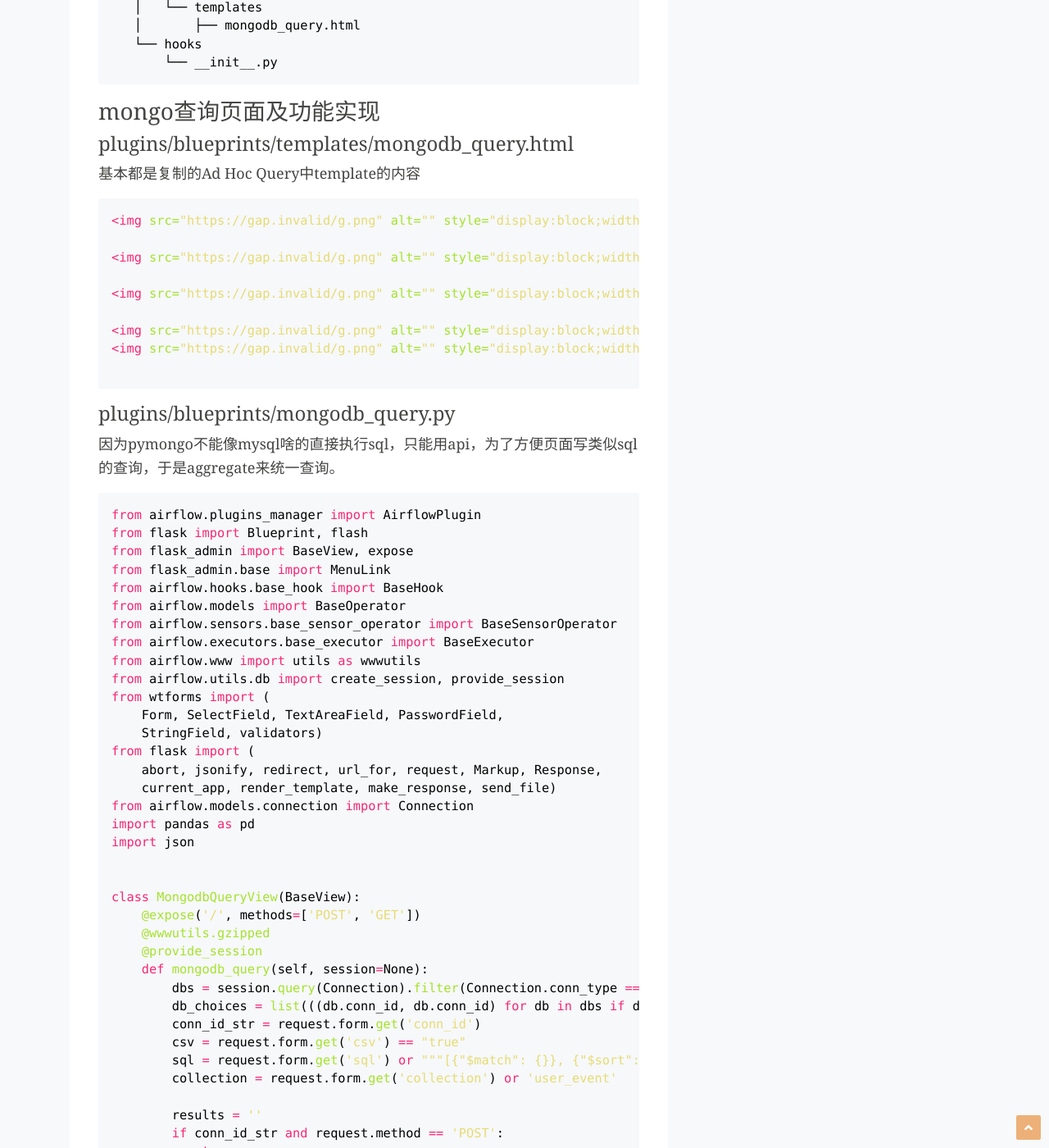
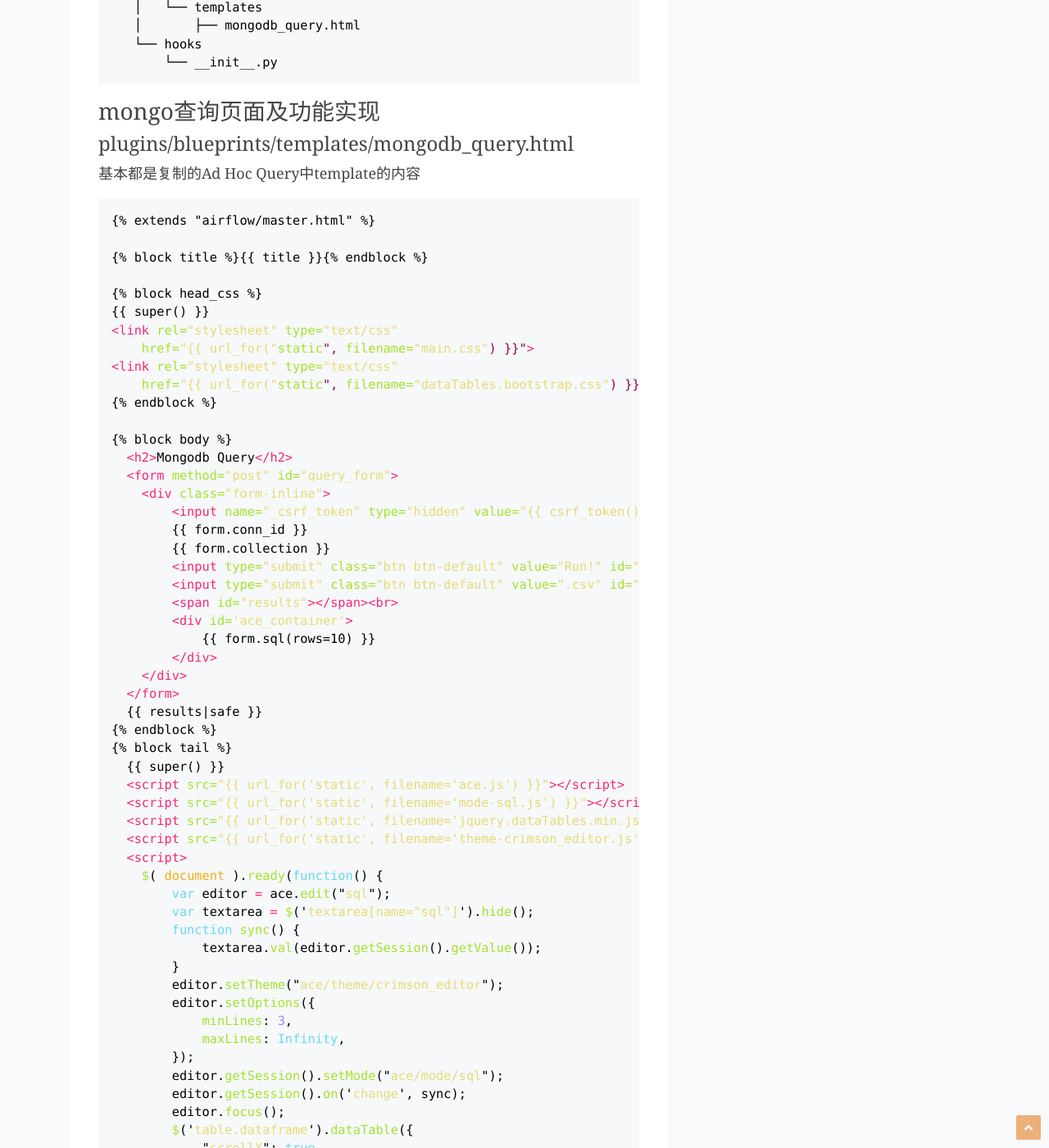
Before and after one commit to xubiaosunny/xubiaosunny.github.io, a Jekyll site: the page built from _posts/Pyhton/2019-07-20-airflow_web_mongo_query.md, in a window 1280 px wide and 1400 px high, scrolled down 1612 px. Shown: the whole window at 82% size. Built offline with Jekyll 4.4.1, drawn with Linux system fonts in a browser that asks for light colours; comment, search, counter and statistics services are not loaded; some of the changed text lies outside the part shown.

Commit message:
airflow自定义mongodb查询页面

````diff
--- a/_posts/Pyhton/2019-07-20-airflow_web_mongo_query.md
+++ b/_posts/Pyhton/2019-07-20-airflow_web_mongo_query.md
@@ -73,7 +73,7 @@ airflow自带的查询页面不支持mongo，于是我只好根据Ad Hoc Query
 
 基本都是复制的Ad Hoc Query中template的内容
 
-```html
+```html{% raw %}
 {% extends "airflow/master.html" %}
 
 {% block title %}{{ title }}{% endblock %}
@@ -144,8 +144,7 @@ airflow自带的查询页面不支持mongo，于是我只好根据Ad Hoc Query
     });
   </script>
 {% endblock %}
-
-```
+{% endraw %}```
 
 #### plugins/blueprints/mongodb_query.py
 
````
